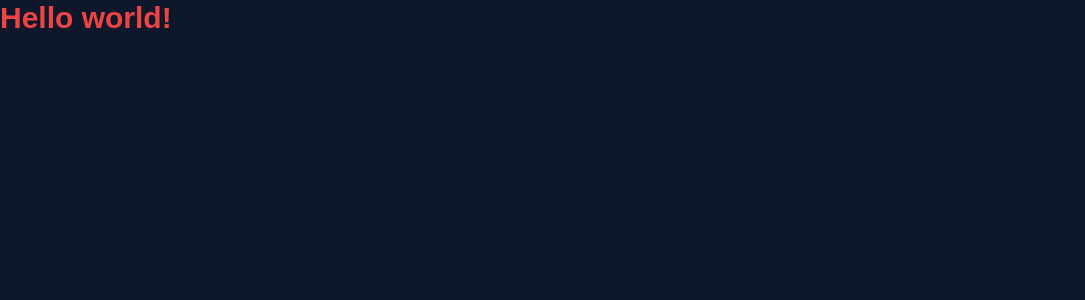
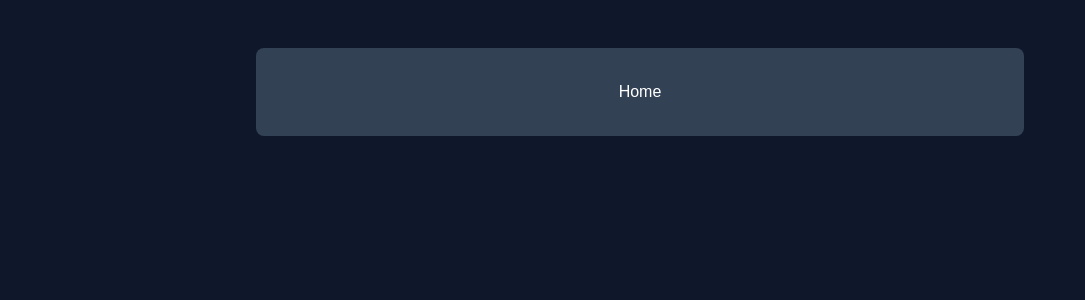
Before and after one commit to amankashyap004/password-generator-with-react, a React (Vite) app: page / in a window 1280 px wide. Shown: the top 300 px of the page, without its empty margins (0-1085 px from the left). Built offline with nearby package versions, Linux system fonts and the light colour scheme; a web font is replaced by a local one.

Commit message:
create home page

```diff
--- a/src/App.jsx
+++ b/src/App.jsx
@@ -1,10 +1,11 @@
 import React from "react";
+import Home from "./pages/Home";
 import "./App.css";
 
 function App() {
    return (
-      <main>
-         <h1 className="text-3xl font-bold text-red-500">Hello world!</h1>
+      <main className="flex justify-center items-center mt-12 w-full">
+         <Home />
       </main>
    );
 }
--- /dev/null
+++ b/src/pages/Home.jsx
@@ -0,0 +1,11 @@
+import React from "react";
+
+const Home = () => {
+   return (
+      <section className="flex justify-center items-center text-white p-8 rounded-lg bg-slate-700 w-[60%]">
+         Home
+      </section>
+   );
+};
+
+export default Home;
```
